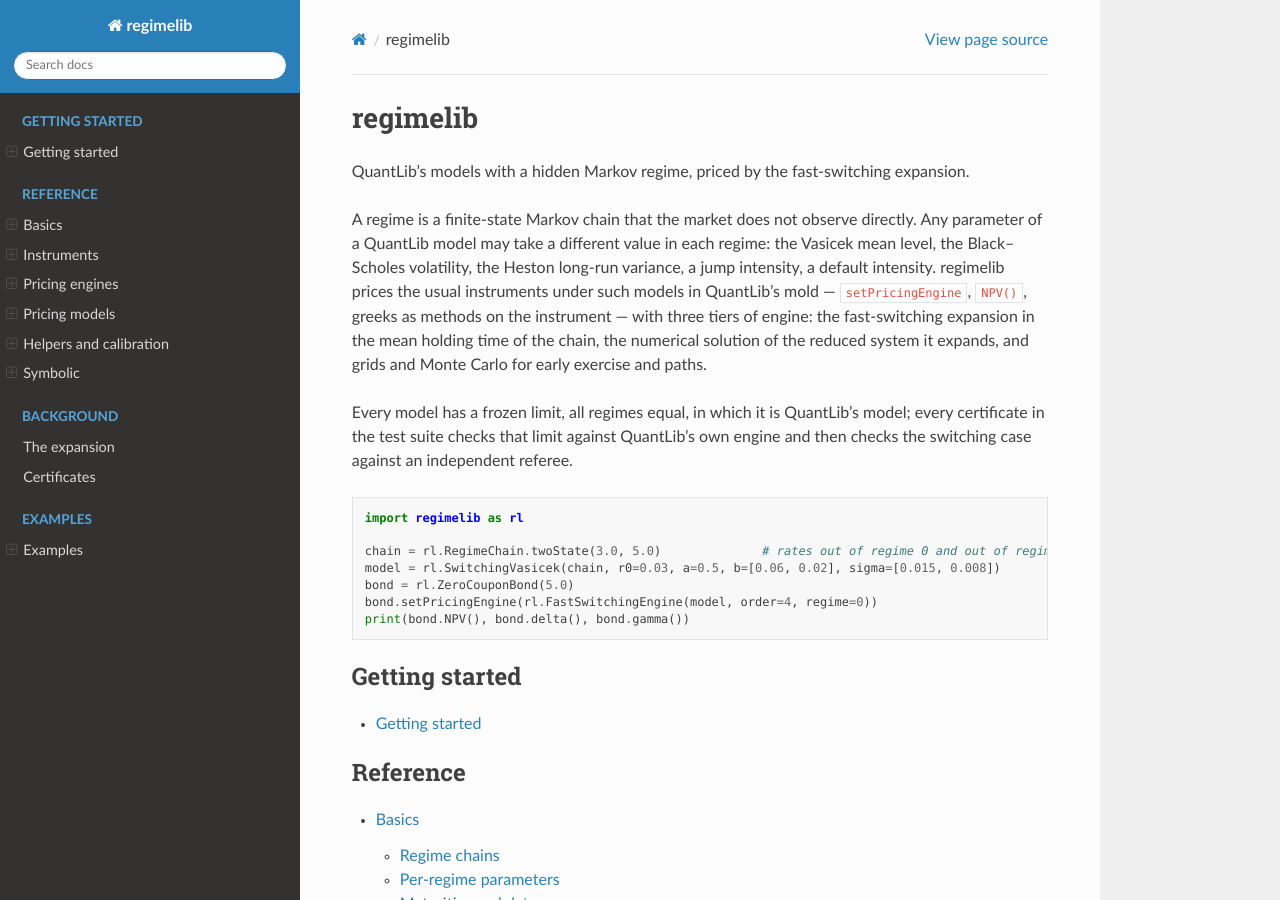
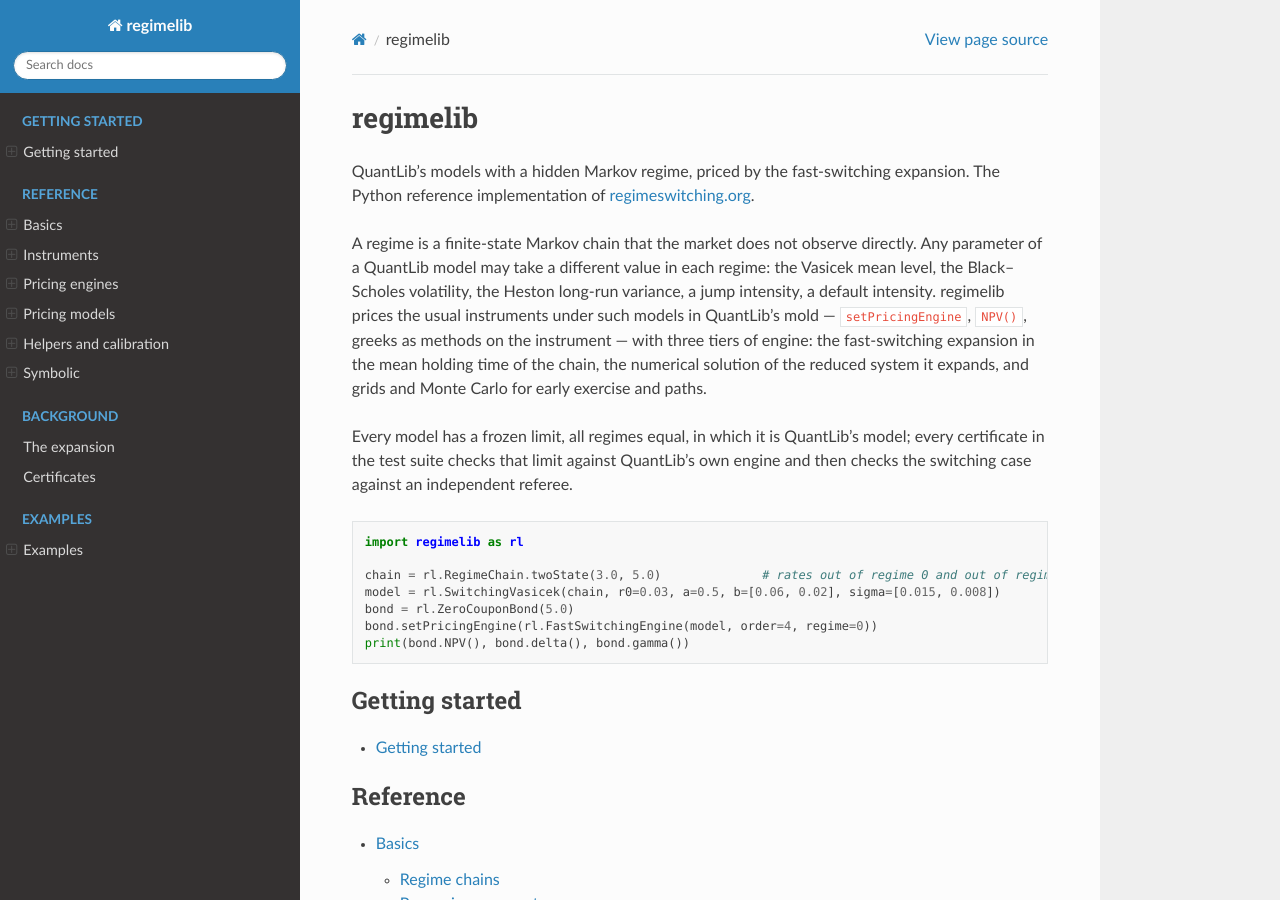
Before and after one commit to microprediction/regimelib, a Sphinx documentation site: the page built from docs/index.rst, in a window 1280 px wide and 900 px high. Built offline with Sphinx 7.4.7 and the Read the Docs theme 3.1.0, drawn with Linux system fonts in a browser that asks for light colours.

Commit message:
Documentation moves to regimeswitching.org/python: drop the Pages workflow and CNAME, link the site
Co-Authored-By: Claude Fable 5.1 <noreply@anthropic.com>

```diff
--- a/docs/conf.py
+++ b/docs/conf.py
@@ -9,7 +9,6 @@ html_theme = "sphinx_rtd_theme"
 html_theme_options = {"navigation_depth": 3, "collapse_navigation": False}
 html_title = "regimelib documentation"
 html_static_path = ["_static"]
-html_extra_path = ["CNAME"]
 highlight_language = "python"
 templates_path = []
 exclude_patterns = ["_build"]
--- a/docs/index.rst
+++ b/docs/index.rst
@@ -1,7 +1,8 @@
 regimelib
 =========
 
-QuantLib's models with a hidden Markov regime, priced by the fast-switching expansion.
+QuantLib's models with a hidden Markov regime, priced by the fast-switching expansion. The Python reference
+implementation of `regimeswitching.org <https://regimeswitching.org/>`_.
 
 A regime is a finite-state Markov chain that the market does not observe directly. Any parameter of a QuantLib
 model may take a different value in each regime: the Vasicek mean level, the Black–Scholes volatility, the Heston
```
Also changed, not shown: README.md (+1 -1 lines), 2 other files.
